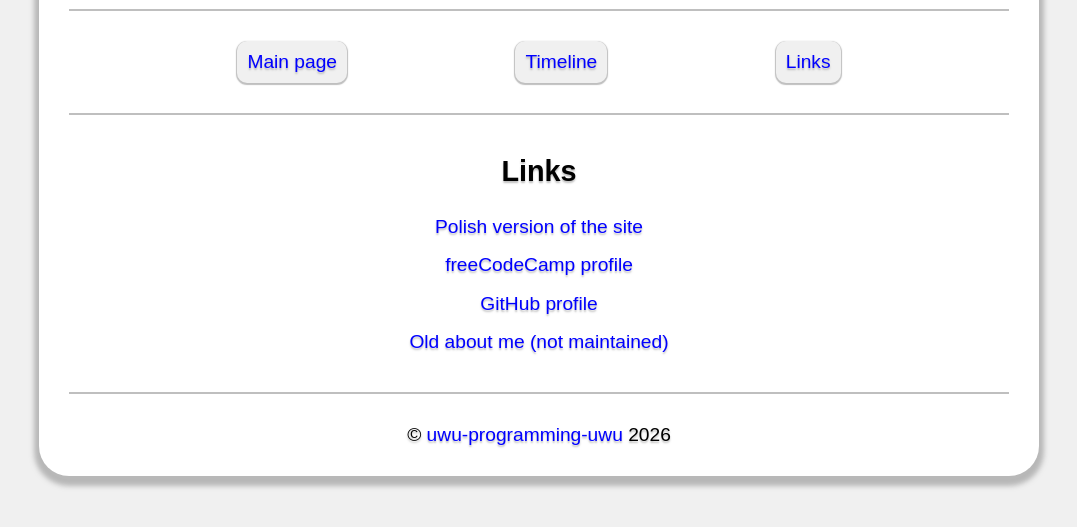
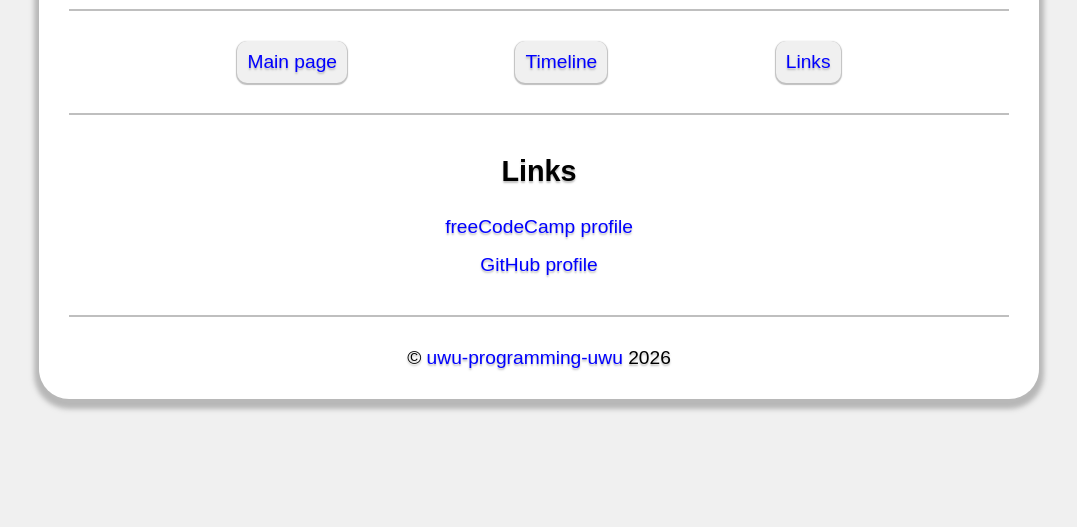
Before and after one commit to uwu-programming-uwu/about-me, a plain HTML site: page links.html in a window 1280 px wide. Shown: the part 135-662 px from the top of the page, without its empty margins (101-1178 px from the left). Drawn offline with Linux system fonts and the light colour scheme.

Commit message:
Deleted useles links, used prettier in VS Code

```diff
--- a/links.html
+++ b/links.html
@@ -1,11 +1,13 @@
 <!DOCTYPE html>
 <html lang="en">
+
 <head>
     <meta charset="UTF-8">
     <meta name="viewport" content="width=device-width, initial-scale=1.0">
     <title>About Me</title>
     <link rel="stylesheet" href="style.css">
 </head>
+
 <body>
     <div id="page">
         <header>
@@ -20,10 +22,9 @@
         <hr>
         <main>
             <h2>Links</h2>
-                <p><a href="pl/pl-links.html">Polish version of the site</a></p>
-                <p><a href="https://www.freecodecamp.org/fcc-6f307bdd-fab3-4098-958c-b6a56289a2e0" target="_blank">freeCodeCamp profile</a></p>
+            <p><a href="https://www.freecodecamp.org/fcc-6f307bdd-fab3-4098-958c-b6a56289a2e0"
+                    target="_blank">freeCodeCamp profile</a></p>
             <p><a href="https://github.com/uwu-programming-uwu" target="_blank">GitHub profile</a></p>
-                <p><a href="https://rentry.co/uwu6969" target="_blank">Old about me (not maintained)</a></p>
         </main>
         <hr>
         <footer>
@@ -31,4 +32,5 @@
         </footer>
     </div>
 </body>
+
 </html>
```
Lines whose indentation alone changed are shown as unchanged.
